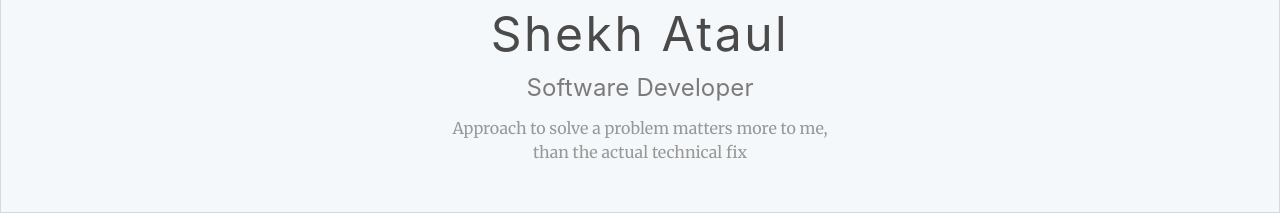
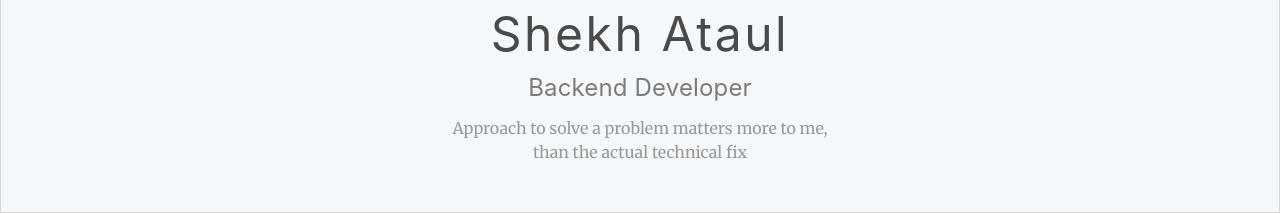
Before and after one commit to ataul443/portfolio, a Vue app: page / in a window 1280 px wide. Shown: the part 231-445 px from the top of the page. Built offline with nearby package versions, Linux system fonts and the light colour scheme.

Commit message:
change user role to "Backend Developer"

```diff
--- a/src/App.vue
+++ b/src/App.vue
@@ -13,7 +13,7 @@ export default {
     return {
       user: {
         name: "Shekh Ataul",
-        role: "Software Developer"
+        role: "Backend Developer"
       }
     };
   }
```
